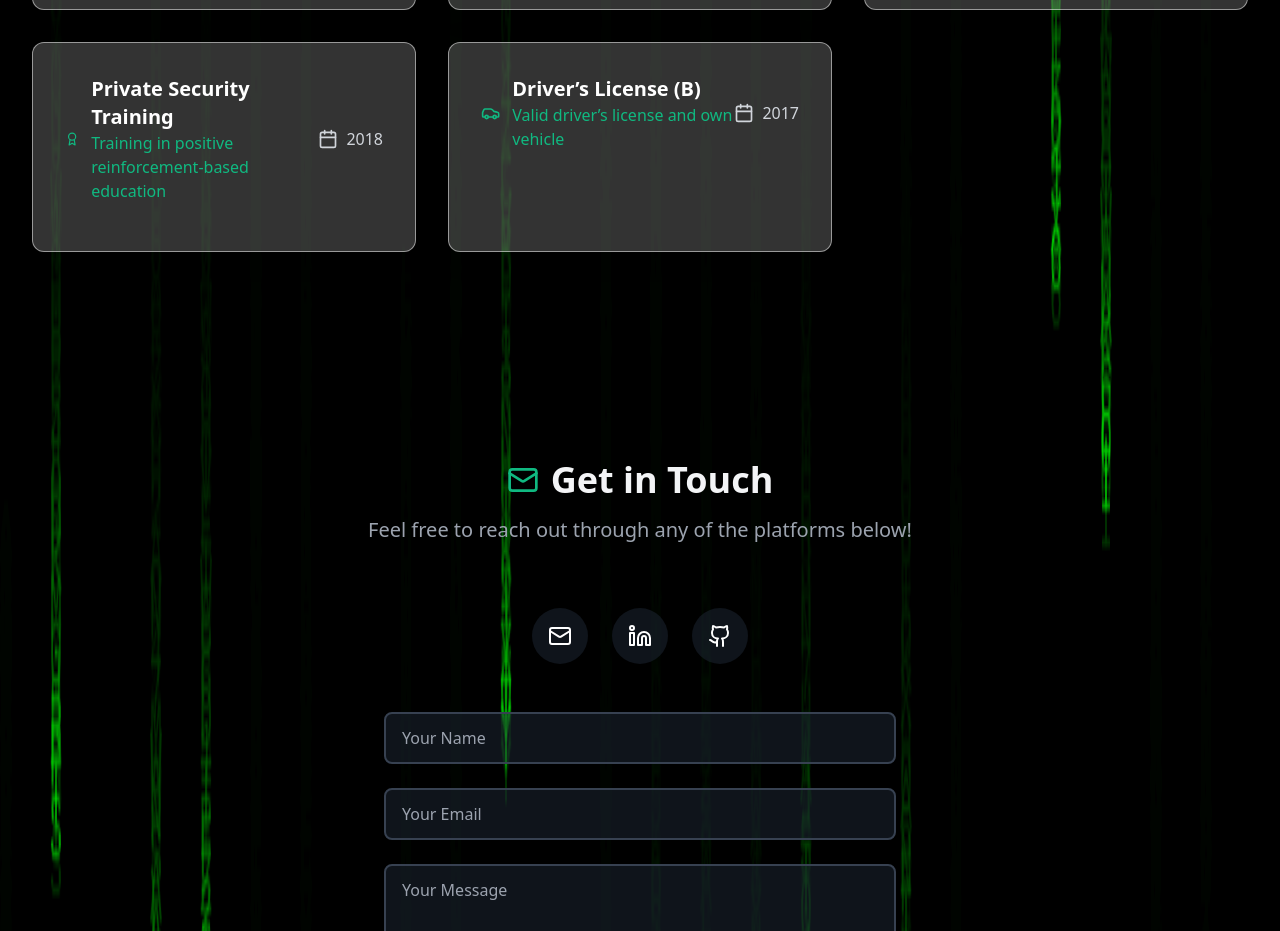
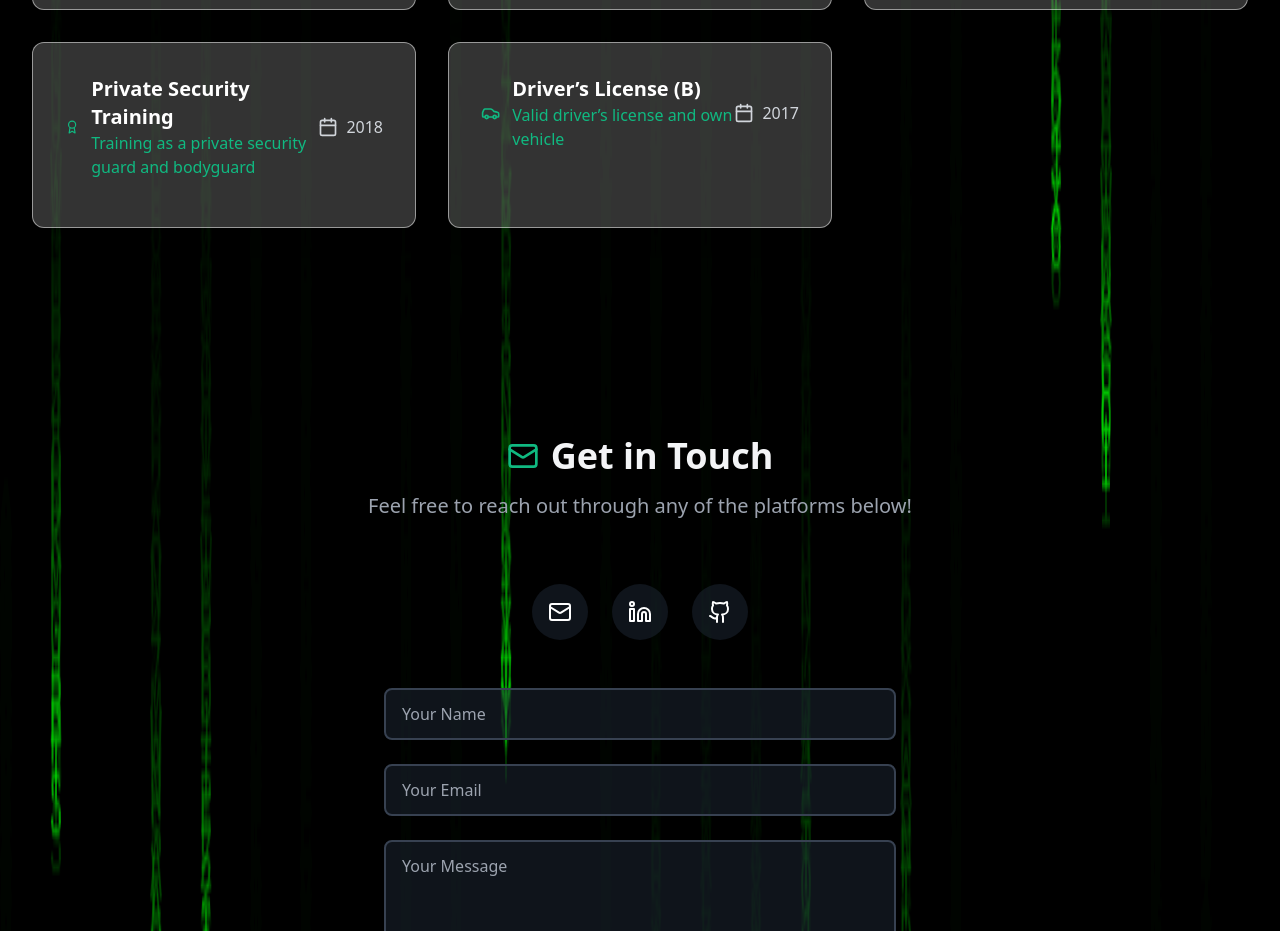
Before and after one commit to MAngelo22/Portfolio-MANL-green, a React (Vite) app: page / in a window 1280 px wide. Shown: the part 6120-7051 px from the top of the page. Built offline with nearby package versions, Linux system fonts and the light colour scheme.

Commit message:
Update datosinteres.tsx

```diff
--- a/src/components/datosinteres.tsx
+++ b/src/components/datosinteres.tsx
@@ -25,7 +25,7 @@ const additionalData = [
     icon: <Award size={24} className="icon-size text-emerald-500" />,
     title: "Private Security Training",
     year: "2018",
-    description: "Training in positive reinforcement-based education",
+    description: "Training as a private security guard and bodyguard",
   },
   {
     icon: <Car size={24} className="icon-size text-emerald-500" />,
```
